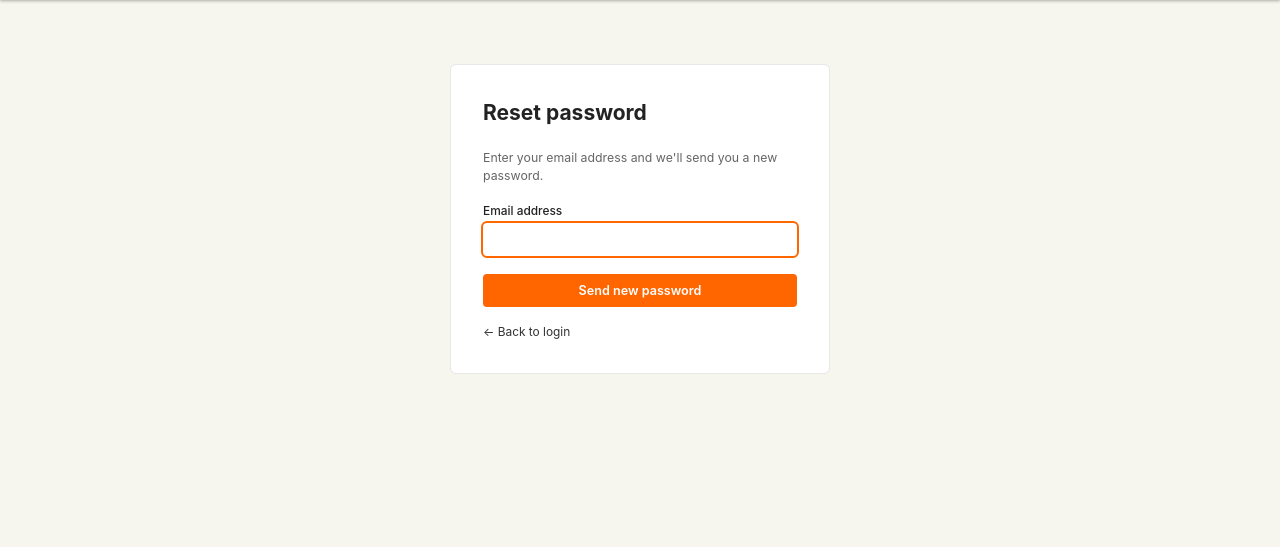
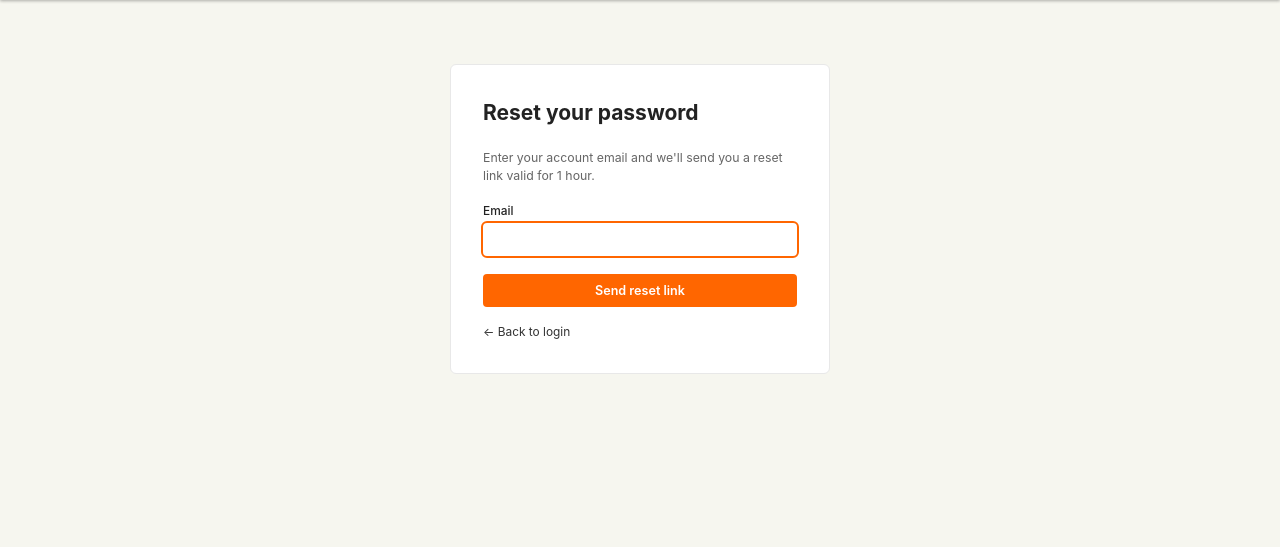
Before and after one commit to jsgounot/RNews, a FastAPI app: page /forgot-password in a window 1280 px wide. Shown: the part 74-621 px from the top of the page. Run offline with FastAPI, Linux system fonts and the light colour scheme.

Commit message:
Reset password implementation

```diff
--- a/app/main.py
+++ b/app/main.py
@@ -1,8 +1,11 @@
 import math
 import os
+import secrets
 from datetime import datetime, timedelta, timezone
 from typing import Optional
 from urllib.parse import urlparse
+
+import resend
 
 import httpx
 
@@ -16,14 +19,14 @@ from slugify import slugify
 from sqlalchemy.orm import Session
 
 from app.auth import (
-    authenticate_user, create_user,
+    authenticate_user, create_user, hash_password,
     get_user_by_email, get_user_by_id, get_user_by_username,
 )
 from app.database import get_db, init_db
 from app.models import (
     Comment, CommentVote, Item, ItemTag, ItemTagVote, Tag, User, Vote,
     SavedTag, Team, TeamMember, TeamItem, FavoriteItem,
-    IngestReport,
+    IngestReport, PasswordResetToken,
 )
 from app.ingest_utils import (
     normalize_doi_url,
@@ -334,8 +337,8 @@ def user_favorited_items(db: Session, user: Optional[User], items: list) -> set:
 # ── Auth routes ───────────────────────────────────────────────────────────────
 
 @app.get("/login", response_class=HTMLResponse)
-def login_page(request: Request, error: str = ""):
-    return templates.TemplateResponse(request, "login.html", {"error": error})
+def login_page(request: Request, error: str = "", message: str = ""):
+    return templates.TemplateResponse(request, "login.html", {"error": error, "message": message})
 
 
 @app.post("/login")
@@ -398,6 +401,108 @@ def logout(request: Request):
     return RedirectResponse("/", status_code=302)
 
 
+# ── Password reset ────────────────────────────────────────────────────────────
+
+@app.get("/forgot-password", response_class=HTMLResponse)
+def forgot_password_page(request: Request):
+    return templates.TemplateResponse(request, "forgot_password.html", {"message": "", "error": ""})
+
+
+@app.post("/forgot-password", response_class=HTMLResponse)
+def forgot_password(
+    request: Request,
+    email: str = Form(...),
+    db: Session = Depends(get_db),
+):
+    user = get_user_by_email(db, email)
+    if user:
+        db.query(PasswordResetToken).filter(
+            PasswordResetToken.user_id == user.id,
+            PasswordResetToken.used == False,  # noqa: E712
+        ).update({"used": True})
+        db.commit()
+
+        token = secrets.token_urlsafe(32)
+        expires = datetime.now(timezone.utc).replace(tzinfo=None) + timedelta(hours=1)
+        db.add(PasswordResetToken(token=token, user_id=user.id, expires_at=expires))
+        db.commit()
+
+        site_url = os.environ.get("SITE_URL", "https://r-news.net")
+        reset_link = f"{site_url}/reset-password/{token}"
+        resend.api_key = os.environ.get("RESEND_API_KEY", "")
+        resend.Emails.send({
+            "from": "noreply@r-news.net",
+            "to": user.email,
+            "subject": "Reset your RNews password",
+            "html": (
+                f"<p>You requested a password reset for your RNews account.</p>"
+                f'<p><a href="{reset_link}">Click here to reset your password</a></p>'
+                f"<p>This link expires in 1 hour. If you didn't request this, ignore this email.</p>"
+            ),
+        })
+
+    return templates.TemplateResponse(request, "forgot_password.html", {
+        "message": "If that email is registered, you'll receive a reset link shortly.",
+        "error": "",
+    })
+
+
+@app.get("/reset-password/{token}", response_class=HTMLResponse)
+def reset_password_page(
+    request: Request,
+    token: str,
+    db: Session = Depends(get_db),
+):
+    now = datetime.now(timezone.utc).replace(tzinfo=None)
+    reset_token = db.query(PasswordResetToken).filter(
+        PasswordResetToken.token == token,
+        PasswordResetToken.used == False,  # noqa: E712
+        PasswordResetToken.expires_at > now,
+    ).first()
+    if not reset_token:
+        return templates.TemplateResponse(request, "reset_password.html", {
+            "error": "This reset link is invalid or has expired.",
+            "token": None,
+        })
+    return templates.TemplateResponse(request, "reset_password.html", {"error": "", "token": token})
+
+
+@app.post("/reset-password/{token}", response_class=HTMLResponse)
+def reset_password(
+    request: Request,
+    token: str,
+    password: str = Form(...),
+    password2: str = Form(...),
+    db: Session = Depends(get_db),
+):
+    now = datetime.now(timezone.utc).replace(tzinfo=None)
+    reset_token = db.query(PasswordResetToken).filter(
+        PasswordResetToken.token == token,
+        PasswordResetToken.used == False,  # noqa: E712
+        PasswordResetToken.expires_at > now,
+    ).first()
+    if not reset_token:
+        return templates.TemplateResponse(request, "reset_password.html", {
+            "error": "This reset link is invalid or has expired.",
+            "token": None,
+        })
+    if password != password2:
+        return templates.TemplateResponse(request, "reset_password.html", {
+            "error": "Passwords do not match.",
+            "token": token,
+        })
+    if len(password) < 6:
+        return templates.TemplateResponse(request, "reset_password.html", {
+            "error": "Password must be at least 6 characters.",
+            "token": token,
+        })
+    user = db.query(User).filter(User.id == reset_token.user_id).first()
+    user.hashed_password = hash_password(password)
+    reset_token.used = True
+    db.commit()
+    return RedirectResponse("/login?message=Password+reset+successfully.+You+can+now+log+in.", status_code=302)
+
+
 # ── Main pages ────────────────────────────────────────────────────────────────
 
 @app.get("/", response_class=HTMLResponse)
--- a/app/templates/forgot_password.html
+++ b/app/templates/forgot_password.html
@@ -1,35 +1,26 @@
 {% extends "base.html" %}
 
-{% block title %}Forgot password — RNews{% endblock %}
+{% block title %}Forgot Password — RNews{% endblock %}
 
 {% block content %}
 <div class="auth-page">
-  <h2>Reset password</h2>
-
-  {% if sent %}
-    <div class="form-success">
-      If that email address is registered, a new password has been sent to it.
-      Check your inbox and log in, then change your password in Settings.
-    </div>
-    <p><a href="/login">← Back to login</a></p>
-
-  {% else %}
-    <p style="font-size:0.88rem;color:var(--text-muted);margin-bottom:16px">
-      Enter your email address and we'll send you a new password.
-    </p>
-
+  <h2>Reset your password</h2>
   {% if error %}
     <div class="form-error">{{ error }}</div>
   {% endif %}
-
+  {% if message %}
+    <div class="form-success">{{ message }}</div>
+  {% else %}
+  <p style="font-size:0.88rem;color:var(--text-muted);margin-bottom:16px">
+    Enter your account email and we'll send you a reset link valid for 1 hour.
+  </p>
   <form action="/forgot-password" method="post" class="auth-form">
-      <label>Email address
+    <label>Email
       <input type="email" name="email" required autofocus/>
     </label>
-      <button type="submit">Send new password</button>
+    <button type="submit">Send reset link</button>
   </form>
-
+  {% endif %}
   <p><a href="/login">← Back to login</a></p>
-  {% endif %}
 </div>
 {% endblock %}
--- a/app/templates/login.html
+++ b/app/templates/login.html
@@ -7,6 +7,9 @@
   <h2>Login</h2>
   {% if error %}
     <div class="form-error">{{ error }}</div>
+  {% endif %}
+  {% if message %}
+    <div class="form-success">{{ message }}</div>
   {% endif %}
   <form action="/login" method="post" class="auth-form">
     <label>Email
```
Also changed, not shown: app/models.py (+13 -0 lines), app/templates/reset_password.html (added, +25 -0 lines). Lines whose indentation alone changed are shown as unchanged.
